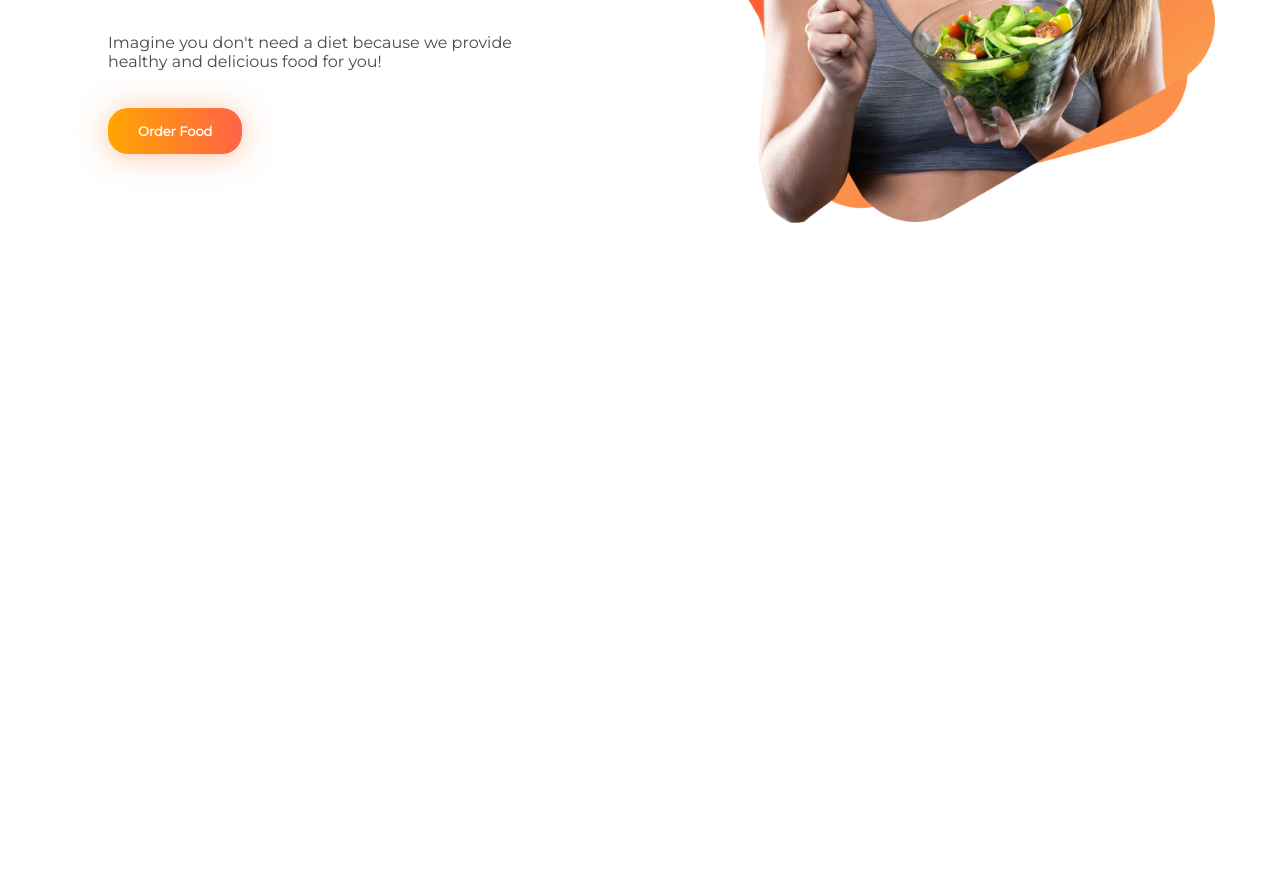
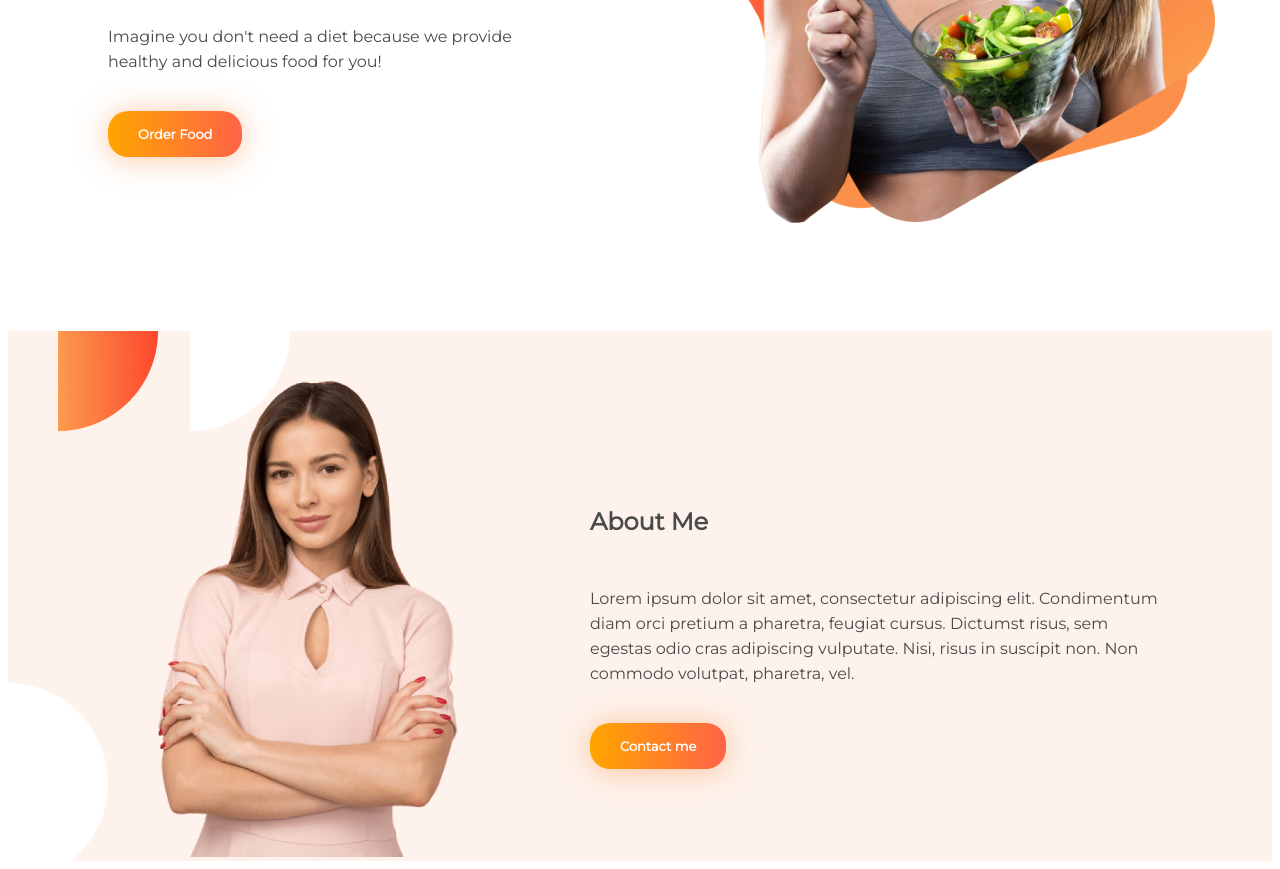
Before and after one commit to anshimi/eat-healthy, a plain HTML site: page index.html in a window 1280 px wide. Shown: the part 385-1254 px from the top of the page. Before the commit the page ends 800 px from the top, so only its background shows below. Drawn offline with Linux system fonts and the light colour scheme.

Commit message:
about section added

```diff
--- a/index.html
+++ b/index.html
@@ -15,7 +15,8 @@
 <body>
     <section class="order">
         <div class="order-left">
-            <h1 class="title"><span class="orange-color">Skip</span> The Diet, <br> Eat Healthy With <br> Food Network
+            <h1 class="title"><strong><span class="orange-color"> Skip</span> The Diet, Eat Healthy With Food
+                    Network</strong>
             </h1>
             <p>Imagine you don't need a diet because we provide <br> healthy and delicious food for you!</p>
             <a class="link-button" target="_blank" href="https://www.skipthedishes.com/">Order Food</a>
@@ -24,6 +25,20 @@
             <img class="order-image" src="images/female/Group 8425.png" alt="">
         </div>
     </section>
+    <section class="about">
+        <div class="about-left">
+            <img class="about-image" src="images/female/Person Image.png" alt="">
+        </div>
+        <div class="about-right">
+            <h2><b>About Me</b></h2>
+            <p>Lorem ipsum dolor sit amet, consectetur adipiscing
+                elit. Condimentum diam orci pretium a pharetra,
+                feugiat cursus. Dictumst risus, sem egestas odio cras
+                adipiscing vulputate. Nisi, risus in suscipit non. Non
+                commodo volutpat, pharetra, vel.</p>
+            <a class="link-button" target="_blank" href="https://www.skipthedishes.com/">Contact me</a>
+        </div>
+    </section>
 </body>
 
 </html>
--- a/style.css
+++ b/style.css
@@ -6,6 +6,7 @@ body {
 
 .order {
     display: flex;
+
 }
 
 .order-left {
@@ -19,7 +20,7 @@ body {
 }
 
 .title {
-    font-size: 60px;
+    font-size: 55px;
     font-weight: 800;
     line-height: 70px;
     letter-spacing: -0.02em;
@@ -41,12 +42,49 @@ body {
 
 .order-left p {
     margin-bottom: 50px;
+    line-height: 25px;
 }
 
 .order-right {
-    width: 50%
+    width: 50%;
 }
 
 .order-image {
-    width: 550px
+    width: 550px;
 }
+
+.about {
+    display: flex;
+    margin-top: 80px;
+    background-image: url(images/shapes/7.png);
+    background-repeat: no-repeat;
+    padding-top: 50px;
+
+    align-items: center;
+}
+
+.about h2 {
+    font-weight: 800;
+}
+
+.about-left {
+    width: 50%;
+
+}
+
+.about-right p {
+    margin-bottom: 50px;
+    margin-top: 50px;
+    line-height: 25px;
+}
+
+.about-image {
+    width: 300px;
+    margin-left: 150px;
+
+}
+
+.about-right {
+    width: 50%;
+    padding-right: 100px;
+}
```
